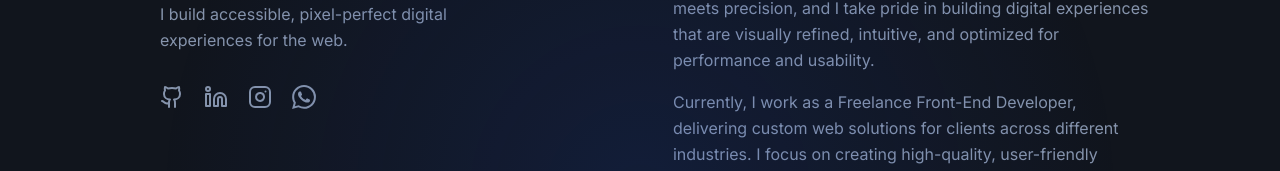
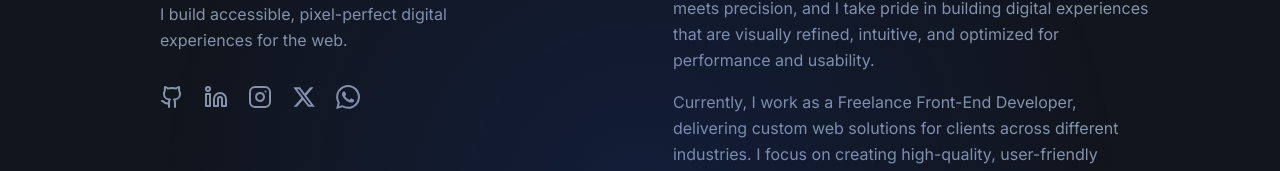
Before and after one commit to zakad00e2/portfilio, a React (Vite) app: page /en/about in a window 1280 px wide. Shown: the part 204-375 px from the top of the page. Built offline with nearby package versions, Linux system fonts and the light colour scheme.

Commit message:
Add X social link

```diff
--- a/src/components/portfolio/Hero.tsx
+++ b/src/components/portfolio/Hero.tsx
@@ -102,6 +102,17 @@ export const Hero = () => {
           <Instagram className="w-6 h-6" />
         </a>
         <a
+          href="https://x.com/Zakariaweb1"
+          target="_blank"
+          rel="noopener noreferrer"
+          className="text-slate hover:text-slate-light transition-colors duration-200"
+          aria-label="X"
+        >
+          <svg viewBox="0 0 24 24" fill="currentColor" className="w-6 h-6" aria-hidden="true">
+            <path d="M18.244 2.25h3.308l-7.227 8.26 8.502 11.24h-6.656l-5.214-6.817-5.967 6.817H1.68l7.73-8.835L1.254 2.25H8.08l4.713 6.231 5.45-6.231Zm-1.161 17.52h1.833L7.084 4.126H5.117L17.083 19.77Z" />
+          </svg>
+        </a>
+        <a
           href="https://wa.me/972597986160"
           target="_blank"
           rel="noopener noreferrer"
```
